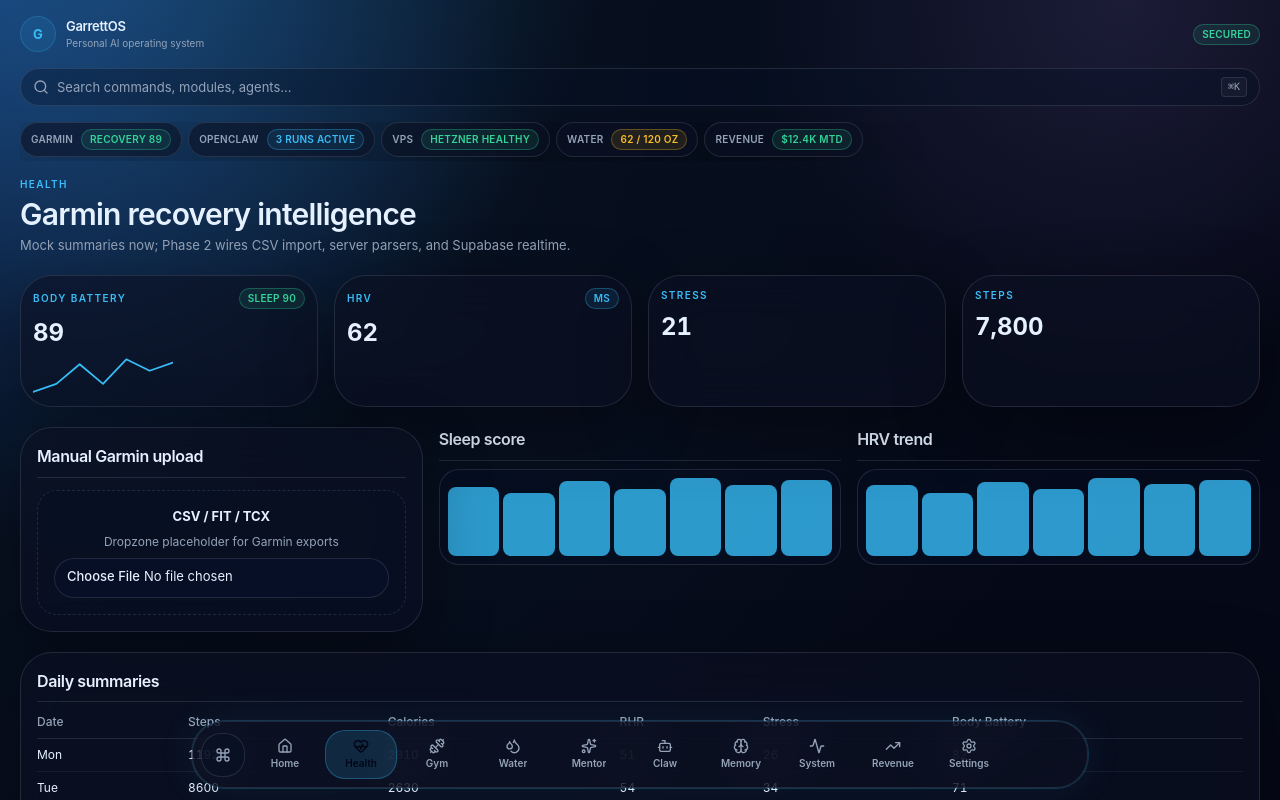
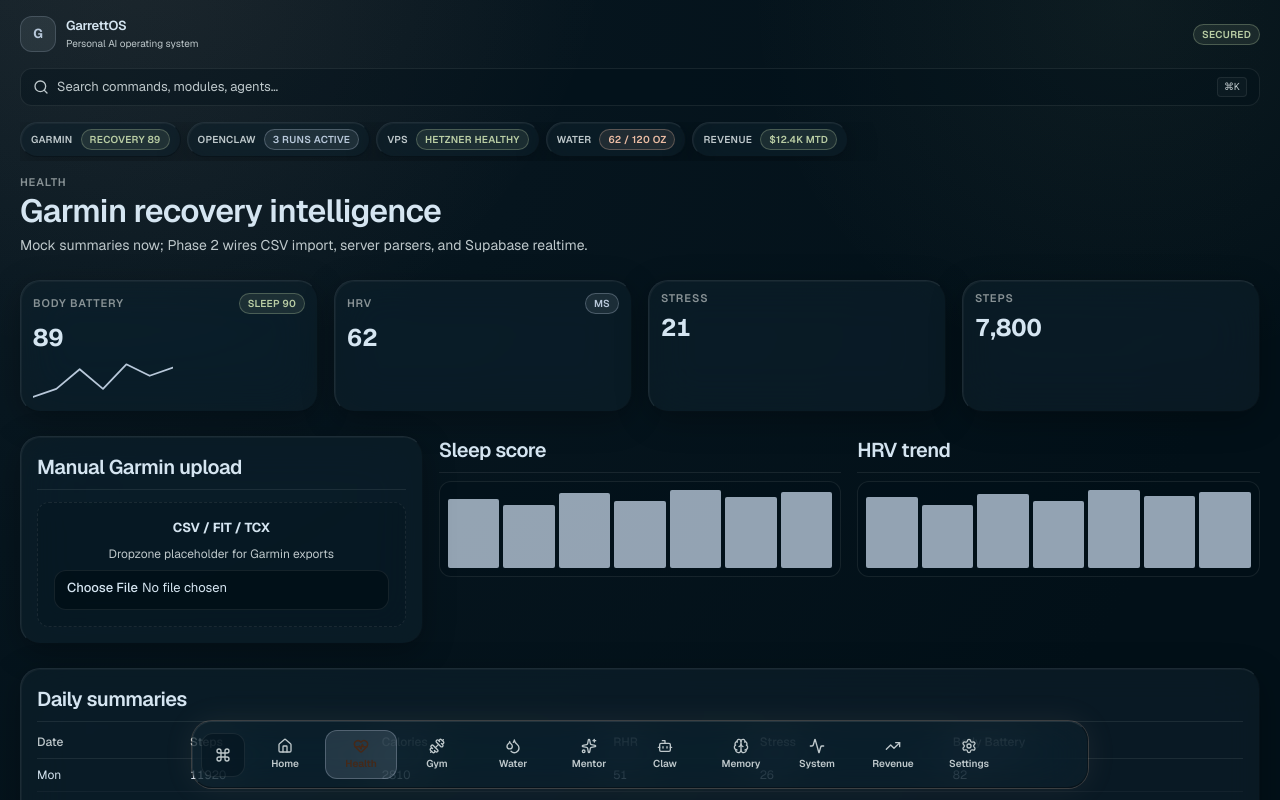
Before and after one commit to gare-glitch/garrettos-dashboard, a Next.js app: page /health in a window 1280 px wide. Shown: the top 800 px of the page. Built offline with nearby package versions, Linux system fonts and the light colour scheme.

Commit message:
Align design tokens with Stitch palette for GarrettOS migration.
Replace cyan/violet theme with sand/sage/tertiary surfaces, add Geist fonts, glass utilities, and legacy color aliases so existing pages keep building during incremental migration.

Co-authored-by: Cursor <cursoragent@cursor.com>

```diff
--- a/app/globals.css
+++ b/app/globals.css
@@ -1,43 +1,98 @@
 @import "tailwindcss";
 
 @theme inline {
-  --font-sans: "Inter", ui-sans-serif, system-ui, -apple-system, BlinkMacSystemFont, "Segoe UI", sans-serif;
-  --font-mono: "JetBrains Mono", ui-monospace, SFMono-Regular, Menlo, Monaco, Consolas, monospace;
+  /* Typography — Geist (loaded via next/font in layout) */
+  --font-sans: var(--font-geist-sans), ui-sans-serif, system-ui, sans-serif;
+  --font-mono: var(--font-geist-mono), ui-monospace, monospace;
+  --font-display: var(--font-geist-sans);
+  --font-headline: var(--font-geist-sans);
+  --font-label-caps: var(--font-geist-sans);
+  --font-code: var(--font-geist-mono);
 
-  --color-background: #050816;
-  --color-foreground: #e6f1ff;
-  --color-card: rgba(12, 18, 35, 0.76);
-  --color-card-foreground: #e6f1ff;
-  --color-popover: rgba(17, 25, 47, 0.95);
-  --color-popover-foreground: #e6f1ff;
-  --color-primary: #38bdf8;
-  --color-primary-foreground: #020617;
-  --color-secondary: rgba(148, 163, 184, 0.12);
-  --color-secondary-foreground: #e6f1ff;
-  --color-muted: rgba(148, 163, 184, 0.14);
-  --color-muted-foreground: #94a3b8;
-  --color-accent: rgba(167, 139, 250, 0.16);
-  --color-accent-foreground: #ddd6fe;
-  --color-destructive: #fb7185;
-  --color-destructive-foreground: #fff1f2;
-  --color-border: rgba(148, 163, 184, 0.18);
-  --color-input: rgba(7, 17, 38, 0.92);
-  --color-ring: #38bdf8;
+  /* Stitch semantic palette — GarrettOS source of truth */
+  --color-background: #06151e;
+  --color-foreground: #d5e5f1;
+  --color-surface: #06151e;
+  --color-surface-dim: #06151e;
+  --color-surface-container-lowest: #021018;
+  --color-surface-container-low: #0e1d26;
+  --color-surface-container: #12212a;
+  --color-surface-container-high: #1d2c35;
+  --color-surface-container-highest: #283740;
+  --color-surface-variant: #283740;
+  --color-surface-bright: #2c3b45;
 
-  --color-cyan: #38bdf8;
-  --color-violet: #a78bfa;
-  --color-green: #34d399;
-  --color-amber: #fbbf24;
-  --color-red: #fb7185;
+  --color-primary: #ecbda4;
+  --color-primary-foreground: #462918;
+  --color-primary-container: #b28871;
+  --color-on-primary-container: #3f2312;
+  --color-primary-fixed: #ffdbca;
+  --color-primary-fixed-dim: #ecbda4;
 
-  --radius-sm: 0.5rem;
-  --radius-md: 0.875rem;
-  --radius-lg: 1rem;
-  --radius-xl: 1.25rem;
-  --radius-2xl: 1.625rem;
-  --radius-3xl: 2rem;
+  --color-secondary: #b9cda4;
+  --color-secondary-foreground: #253518;
+  --color-secondary-container: #3b4c2c;
+  --color-secondary-fixed: #d5e9bf;
+  --color-secondary-fixed-dim: #b9cda4;
+
+  --color-tertiary: #b8c8da;
+  --color-tertiary-foreground: #223240;
+  --color-tertiary-container: #8292a3;
+  --color-tertiary-fixed: #d4e4f6;
+  --color-tertiary-fixed-dim: #b8c8da;
+
+  --color-outline: #889295;
+  --color-outline-variant: #3f484b;
+  --color-on-surface: #d5e5f1;
+  --color-on-surface-variant: #bec8cb;
+  --color-on-background: #d5e5f1;
+
+  --color-error: #ffb4ab;
+  --color-error-container: #93000a;
+  --color-destructive: #ffb4ab;
+  --color-destructive-foreground: #690005;
+
+  /* shadcn/ui mapped tokens */
+  --color-card: rgba(18, 33, 42, 0.65);
+  --color-card-foreground: #d5e5f1;
+  --color-popover: rgba(14, 29, 38, 0.95);
+  --color-popover-foreground: #d5e5f1;
+  --color-muted: rgba(136, 146, 149, 0.14);
+  --color-muted-foreground: #bec8cb;
+  --color-accent: rgba(236, 189, 164, 0.12);
+  --color-accent-foreground: #ecbda4;
+  --color-border: rgba(255, 255, 255, 0.08);
+  --color-input: rgba(2, 16, 24, 0.85);
+  --color-ring: #ecbda4;
+
+  /* Legacy aliases — gradual migration (cyan → tertiary, green → secondary) */
+  --color-cyan: #b8c8da;
+  --color-violet: #8292a3;
+  --color-green: #b9cda4;
+  --color-amber: #ecbda4;
+  --color-red: #ffb4ab;
+  --color-sand: #ecbda4;
+  --color-sage: #b9cda4;
+  --color-steel: #b8c8da;
+
+  /* Border radius — Stitch scale */
+  --radius-sm: 0.125rem;
+  --radius-md: 0.25rem;
+  --radius-lg: 0.5rem;
+  --radius-xl: 0.75rem;
+  --radius-2xl: 1rem;
+  --radius-3xl: 1.25rem;
+  --radius-full: 9999px;
 
   /* Typography scale */
+  --text-label-caps: 0.6875rem;
+  --text-code: 0.8125rem;
+  --text-body-sm: 0.875rem;
+  --text-body-lg: 1rem;
+  --text-headline-md: 1.25rem;
+  --text-headline-lg: 2rem;
+  --text-display: 3rem;
+
   --text-xs: 0.75rem;
   --text-sm: 0.8125rem;
   --text-base: 0.875rem;
@@ -46,7 +101,17 @@
   --text-2xl: 1.5rem;
   --text-3xl: 1.875rem;
 
-  /* Spacing scale */
+  /* Spacing — Stitch layout tokens */
+  --spacing-gutter: 1rem;
+  --spacing-margin-desktop: 2rem;
+  --spacing-margin-mobile: 1rem;
+  --spacing-unit: 0.25rem;
+  --spacing-sidebar: 16.5rem;
+  --spacing-topbar: 4rem;
+  --spacing-dock: 3.5rem;
+  --spacing-dock-safe: 7rem;
+  --spacing-max-width: 100rem;
+
   --space-1: 0.25rem;
   --space-2: 0.5rem;
   --space-3: 0.75rem;
@@ -55,11 +120,13 @@
   --space-6: 1.5rem;
   --space-8: 2rem;
 
-  /* Animation */
+  /* Motion */
   --ease-premium: cubic-bezier(0.22, 1, 0.36, 1);
+  --ease-dock: cubic-bezier(0.34, 1.56, 0.64, 1);
   --duration-fast: 150ms;
   --duration-normal: 250ms;
   --duration-slow: 400ms;
+  --duration-breathe: 3s;
 }
 
 @layer base {
@@ -77,9 +144,9 @@
     @apply min-h-dvh bg-background text-foreground font-sans antialiased;
     margin: 0;
     background:
-      radial-gradient(circle at 12% -8%, rgba(56, 189, 248, 0.18), transparent 28%),
-      radial-gradient(circle at 88% 0%, rgba(167, 139, 250, 0.14), transparent 24%),
-      radial-gradient(circle at top left, #153a70 0, #07101f 34rem, #050816 75%),
+      radial-gradient(circle at 12% -8%, rgba(236, 189, 164, 0.08), transparent 28%),
+      radial-gradient(circle at 88% 0%, rgba(185, 205, 164, 0.06), transparent 24%),
+      radial-gradient(circle at top left, #0e1d26 0, #06151e 34rem, #021018 75%),
       var(--color-background);
   }
 
@@ -97,38 +164,160 @@
   button {
     cursor: pointer;
   }
+
+  ::selection {
+    background: rgba(178, 136, 113, 0.35);
+    color: #d5e5f1;
+  }
 }
 
 @layer utilities {
+  /* Stitch glass surfaces */
   .glass-panel {
-    @apply border border-border bg-card/80 shadow-[0_22px_70px_rgba(0,0,0,0.32)] backdrop-blur-xl;
+    background: rgba(18, 33, 42, 0.55);
+    backdrop-filter: blur(24px) saturate(160%);
+    -webkit-backdrop-filter: blur(24px) saturate(160%);
+    border: 1px solid rgba(255, 255, 255, 0.08);
+    border-bottom-color: rgba(0, 0, 0, 0.35);
+    border-right-color: rgba(0, 0, 0, 0.25);
+    box-shadow:
+      inset 1px 1px 0 rgba(255, 255, 255, 0.04),
+      0 8px 32px rgba(0, 0, 0, 0.28);
   }
 
+  .glass-card {
+    background: rgba(18, 33, 42, 0.45);
+    backdrop-filter: blur(20px) saturate(150%);
+    -webkit-backdrop-filter: blur(20px) saturate(150%);
+    border: 1px solid rgba(255, 255, 255, 0.06);
+    border-top-color: rgba(255, 255, 255, 0.08);
+    border-left-color: rgba(255, 255, 255, 0.06);
+    border-bottom-color: rgba(0, 0, 0, 0.3);
+    border-right-color: rgba(0, 0, 0, 0.25);
+  }
+
+  .glass-nested {
+    background: rgba(255, 255, 255, 0.04);
+    border: 1px solid rgba(255, 255, 255, 0.05);
+  }
+
+  .milled-border {
+    box-shadow:
+      inset 1px 1px 0 rgba(255, 255, 255, 0.05),
+      0 4px 30px rgba(0, 0, 0, 0.4);
+  }
+
+  .glass-interactive {
+    transition:
+      border-color var(--duration-normal) var(--ease-premium),
+      box-shadow var(--duration-normal) var(--ease-premium);
+  }
+
+  .glass-interactive:hover {
+    border-color: rgba(236, 189, 164, 0.18);
+  }
+
+  /* Typography utilities */
+  .label-caps {
+    font-size: var(--text-label-caps);
+    font-weight: 600;
+    line-height: 1;
+    letter-spacing: 0.08em;
+    text-transform: uppercase;
+  }
+
+  .text-display-metric {
+    font-size: var(--text-display);
+    font-weight: 700;
+    line-height: 1.1;
+    letter-spacing: -0.04em;
+  }
+
+  .text-headline-lg {
+    font-size: var(--text-headline-lg);
+    font-weight: 600;
+    line-height: 1.2;
+    letter-spacing: -0.02em;
+  }
+
+  .text-headline-md {
+    font-size: var(--text-headline-md);
+    font-weight: 600;
+    line-height: 1.4;
+  }
+
+  .text-body-code {
+    font-family: var(--font-mono);
+    font-size: var(--text-code);
+    line-height: 1.6;
+  }
+
+  /* Legacy gradient — maps to sand/sage */
   .text-gradient {
-    @apply bg-gradient-to-r from-cyan to-violet bg-clip-text text-transparent;
+    @apply bg-gradient-to-r from-primary to-secondary bg-clip-text text-transparent;
   }
 
   .glow-ring {
     box-shadow:
-      0 0 0 1px rgba(56, 189, 248, 0.2),
-      0 0 40px rgba(56, 189, 248, 0.08);
+      0 0 0 1px rgba(236, 189, 164, 0.2),
+      0 0 32px rgba(236, 189, 164, 0.08);
   }
 
+  .glow-primary {
+    box-shadow: 0 0 15px -5px rgba(236, 189, 164, 0.35);
+  }
+
+  /* Layout */
   .os-grid {
-    @apply grid gap-3 md:gap-4;
+    @apply grid gap-gutter;
   }
 
   .os-bento {
-    @apply grid grid-cols-2 gap-3 md:grid-cols-12 md:gap-4;
+    @apply grid grid-cols-2 gap-gutter md:grid-cols-12;
+  }
+
+  .page-container {
+    @apply mx-auto w-full max-w-max-width px-margin-mobile pb-dock-safe pt-topbar md:px-margin-desktop;
   }
 
   .tabular-nums {
     font-variant-numeric: tabular-nums;
   }
 
+  .scroll-hide {
+    -ms-overflow-style: none;
+    scrollbar-width: none;
+  }
+
+  .scroll-hide::-webkit-scrollbar {
+    display: none;
+  }
+
+  /* Breathing status pip */
+  @keyframes breathe {
+    0%,
+    100% {
+      opacity: 0.45;
+      transform: scale(0.92);
+    }
+    50% {
+      opacity: 1;
+      transform: scale(1.08);
+    }
+  }
+
+  .breathing-pip {
+    animation: breathe var(--duration-breathe) ease-in-out infinite;
+  }
+
   @media (prefers-reduced-motion: reduce) {
     html {
       scroll-behavior: auto;
     }
+
+    .breathing-pip {
+      animation: none;
+      opacity: 1;
+    }
   }
 }
--- a/app/layout.tsx
+++ b/app/layout.tsx
@@ -1,4 +1,6 @@
 import type { Metadata, Viewport } from 'next';
+import { GeistMono } from 'geist/font/mono';
+import { GeistSans } from 'geist/font/sans';
 import './globals.css';
 
 export const metadata: Metadata = {
@@ -7,12 +9,23 @@ export const metadata: Metadata = {
   appleWebApp: { capable: true, title: 'GarrettOS', statusBarStyle: 'black-translucent' },
 };
 
-export const viewport: Viewport = { themeColor: '#38bdf8', width: 'device-width', initialScale: 1, viewportFit: 'cover' };
+export const viewport: Viewport = {
+  themeColor: '#06151e',
+  width: 'device-width',
+  initialScale: 1,
+  viewportFit: 'cover',
+};
 
 export default function RootLayout({ children }: { children: React.ReactNode }) {
   return (
-    <html lang="en" className="dark">
-      <body className="min-h-dvh">{children}</body>
+    <html lang="en" className={`dark ${GeistSans.variable} ${GeistMono.variable}`}>
+      <head>
+        <link
+          href="https://fonts.googleapis.com/css2?family=Material+Symbols+Outlined:opsz,wght,FILL,GRAD@20..48,300..400,0..1,0&display=swap"
+          rel="stylesheet"
+        />
+      </head>
+      <body className="min-h-dvh font-sans">{children}</body>
     </html>
   );
 }
--- a/lib/design-system.ts
+++ b/lib/design-system.ts
@@ -1,31 +1,94 @@
-/** GarrettOS design system constants — typography, spacing, motion */
+/** GarrettOS design system — Stitch-aligned tokens (project 12895490246031623746) */
+
+/** Semantic color class maps for status / tone */
+export const colors = {
+  primary: 'text-primary',
+  secondary: 'text-secondary',
+  tertiary: 'text-tertiary',
+  onSurface: 'text-on-surface',
+  onSurfaceVariant: 'text-on-surface-variant',
+  outline: 'text-outline',
+  error: 'text-error',
+} as const;
 
 export const typography = {
-  eyebrow: 'text-[10px] font-semibold uppercase tracking-[0.14em] text-cyan',
-  title: 'text-lg font-semibold tracking-tight text-foreground',
-  headline: 'text-2xl font-semibold tracking-tight md:text-3xl',
-  body: 'text-sm text-muted-foreground',
-  mono: 'font-mono text-xs',
-  metric: 'text-3xl font-bold tracking-tight tabular-nums md:text-4xl',
+  /** 11px uppercase label — Stitch label-caps */
+  labelCaps: 'label-caps text-outline',
+  /** Legacy eyebrow — maps to label-caps with primary accent option */
+  eyebrow: 'label-caps text-outline',
+  eyebrowPrimary: 'label-caps text-primary',
+  title: 'text-headline-md font-semibold tracking-tight text-on-surface',
+  headline: 'text-headline-lg font-semibold tracking-tight text-on-surface',
+  headlineMd: 'text-headline-md font-semibold text-on-surface',
+  body: 'text-body-sm text-on-surface-variant',
+  bodyLg: 'text-body-lg text-on-surface',
+  mono: 'font-mono text-body-code text-on-surface-variant',
+  code: 'font-mono text-body-code',
+  metric: 'text-display-metric tabular-nums text-on-surface',
+  metricMd: 'text-headline-lg tabular-nums text-on-surface',
 } as const;
 
 export const spacing = {
-  page: 'space-y-4 md:space-y-5',
+  page: 'space-y-gutter md:space-y-6',
   section: 'space-y-3',
   dense: 'gap-2',
-  grid: 'gap-3 md:gap-4',
+  grid: 'gap-gutter',
+  gutter: 'gap-gutter',
+  marginDesktop: 'px-margin-desktop',
+  marginMobile: 'px-margin-mobile',
+  dockSafe: 'pb-dock-safe',
+  sidebarOffset: 'md:ml-sidebar',
+  topbarOffset: 'pt-topbar',
+} as const;
+
+export const layout = {
+  maxWidth: 'max-w-max-width',
+  sidebarWidth: 'w-sidebar',
+  topbarHeight: 'h-topbar',
+  dockHeight: 'h-dock',
+} as const;
+
+export const surfaces = {
+  panel: 'glass-panel milled-border rounded-xl',
+  card: 'glass-card rounded-xl',
+  nested: 'glass-nested rounded-lg',
+  interactive: 'glass-interactive',
 } as const;
 
 export const motion = {
   spring: { type: 'spring' as const, stiffness: 420, damping: 34 },
   springSoft: { type: 'spring' as const, stiffness: 260, damping: 28 },
+  springDock: { type: 'spring' as const, stiffness: 380, damping: 28 },
   fade: { duration: 0.2 },
+  fadeSlow: { duration: 0.35 },
+  stagger: 0.04,
+  staggerChildren: 0.05,
 } as const;
 
+/** Status tone → Tailwind classes (Stitch palette) */
 export const statusColors = {
-  good: 'text-green',
-  warn: 'text-amber',
-  info: 'text-cyan',
-  bad: 'text-red',
-  idle: 'text-muted-foreground',
+  good: 'text-secondary',
+  warn: 'text-primary',
+  info: 'text-tertiary',
+  bad: 'text-error',
+  idle: 'text-on-surface-variant',
 } as const;
+
+export const statusBorders = {
+  good: 'border-secondary/30 bg-secondary/10',
+  warn: 'border-primary/30 bg-primary/10',
+  info: 'border-tertiary/30 bg-tertiary/10',
+  bad: 'border-error/30 bg-error/10',
+  idle: 'border-outline-variant/30 bg-surface-container-high/40',
+} as const;
+
+/** Stitch raw hex — for SVG / canvas when CSS vars unavailable */
+export const stitchPalette = {
+  primary: '#ecbda4',
+  secondary: '#b9cda4',
+  tertiary: '#b8c8da',
+  surface: '#06151e',
+  onSurface: '#d5e5f1',
+  outline: '#889295',
+  error: '#ffb4ab',
+} as const;
--- a/package.json
+++ b/package.json
@@ -15,6 +15,7 @@
     "class-variance-authority": "^0.7.1",
     "clsx": "^2.1.1",
     "framer-motion": "^12.41.0",
+    "geist": "^1.7.2",
     "lucide-react": "^1.21.0",
     "next": "latest",
     "react": "latest",
```
Also changed, not shown: 1 other file (tests, documents, lock files or other folders).
